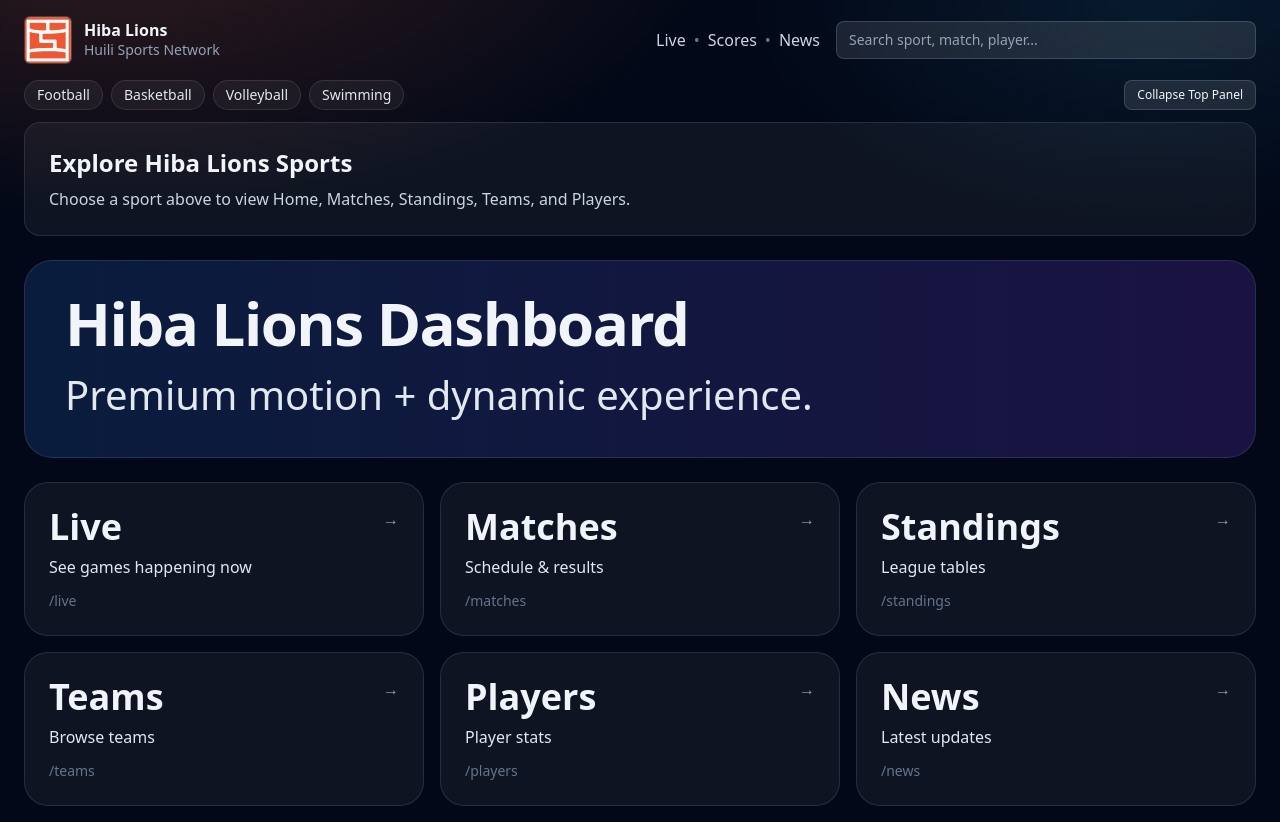
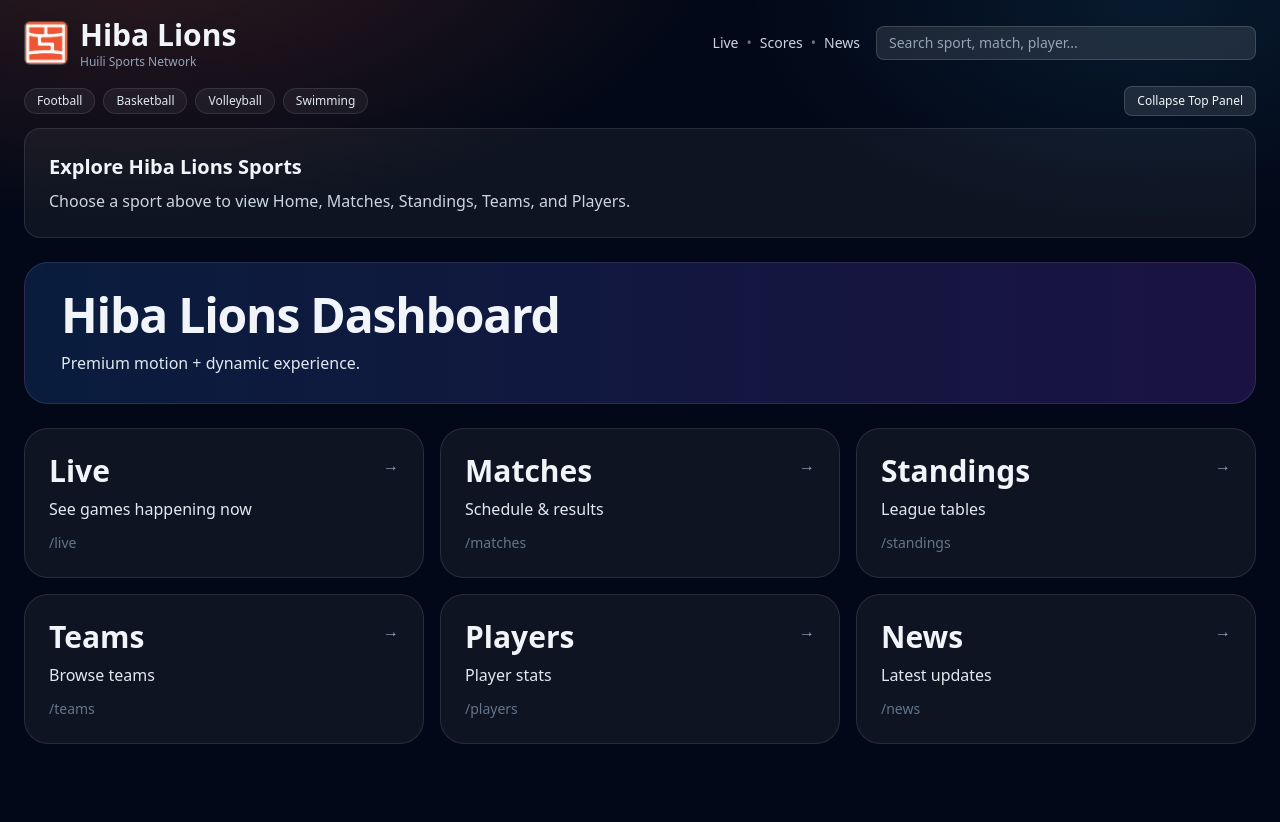
Before and after one commit to michaelfang1234/MichaelF, a Next.js app: page / in a window 1280 px wide. After the commit the page ends 800 px from the top, so only its background shows below. Built offline with nearby package versions, Linux system fonts and the light colour scheme.

Commit message:
Fine tune typography and spacing: slightly reduce header, hero, cards, nav and sports panel scale

```diff
--- a/src/app/page.tsx
+++ b/src/app/page.tsx
@@ -15,9 +15,9 @@
     <main className="space-y-6">
       <SportsBar />
 
-      <section className="rounded-[28px] border border-white/10 bg-gradient-to-r from-[#102a56]/60 to-[#2c1a5f]/60 px-10 py-8">
-        <h2 className="text-6xl font-semibold tracking-tight">Hiba Lions Dashboard</h2>
-        <p className="mt-3 text-[40px] text-slate-200">Premium motion + dynamic experience.</p>
+      <section className="rounded-[24px] border border-white/10 bg-gradient-to-r from-[#102a56]/60 to-[#2c1a5f]/60 px-9 py-7">
+        <h2 className="text-5xl font-semibold tracking-tight">Hiba Lions Dashboard</h2>
+        <p className="mt-3 text-\[34px\] text-slate-200">Premium motion + dynamic experience.</p>
       </section>
 
       <section className="grid gap-4 md:grid-cols-2 xl:grid-cols-3">
@@ -28,7 +28,7 @@
             className="group rounded-3xl border border-white/10 bg-white/5 p-6 transition hover:bg-white/10"
           >
             <div className="flex items-start justify-between">
-              <h3 className="text-4xl font-semibold">{c.title}</h3>
+              <h3 className="text-3xl font-semibold">{c.title}</h3>
               <span className="text-slate-400 transition group-hover:translate-x-1">→</span>
             </div>
             <p className="mt-2 text-slate-200">{c.desc}</p>
--- a/src/components/site-header.tsx
+++ b/src/components/site-header.tsx
@@ -8,12 +8,12 @@
   return (
     <header className="mb-4 flex items-center justify-between gap-4">
       <Link href="/" className="flex items-center gap-3">
-        <div className="h-12 w-12 overflow-hidden rounded-md border border-white/15 bg-white/5">
+        <div className="h-11 w-11 overflow-hidden rounded-md border border-white/15 bg-white/5">
           <img src="/hiba-logo.png" alt="Hiba Lions" className="h-full w-full object-cover" />
         </div>
         <div>
-          <h1 className="text-4 font-semibold leading-tight">Hiba Lions</h1>
-          <p className="text-sm text-slate-400">Huili Sports Network</p>
+          <h1 className="text-3xl font-semibold leading-tight">Hiba Lions</h1>
+          <p className="text-xs text-slate-400">Huili Sports Network</p>
         </div>
       </Link>
 
--- a/src/components/sports-bar.tsx
+++ b/src/components/sports-bar.tsx
@@ -51,7 +51,7 @@
 
   function renderContent() {
     if (!activeSport) {
-      return <div className="rounded-2xl border border-white/10 bg-white/5 p-6"><h2 className="text-2xl font-semibold">Explore Hiba Lions Sports</h2><p className="mt-2 text-slate-300">Choose a sport above to view Home, Matches, Standings, Teams, and Players.</p></div>;
+      return <div className="rounded-2xl border border-white/10 bg-white/5 p-6"><h2 className="text-xl font-semibold">Explore Hiba Lions Sports</h2><p className="mt-2 text-slate-300">Choose a sport above to view Home, Matches, Standings, Teams, and Players.</p></div>;
     }
     if (activeSection === "Matches") return <div className="rounded-xl border border-white/10 bg-black/20 p-4"><Link href={`/matches/sport?name=${activeSport.toLowerCase()}`} className="inline-block rounded-lg border border-white/15 bg-white/10 px-3 py-1.5 text-sm hover:bg-white/20">Open Matches</Link></div>;
     if (activeSection === "Standings") return renderStandings();
@@ -65,7 +65,7 @@
         <div className="flex flex-wrap gap-2">
           {sports.map((s) => (
             <button key={s} onClick={() => { setActiveSport(s); setActiveSection("Home"); }}
-              className={clsx("rounded-full border px-3 py-1 text-sm transition", activeSport === s ? "border-[#F26A3D]/50 bg-[#F26A3D]/20 text-orange-100" : "border-white/10 bg-white/5 text-slate-200 hover:bg-white/10")}>
+              className={clsx("rounded-full border px-3 py-1 text-xs transition", activeSport === s ? "border-[#F26A3D]/50 bg-[#F26A3D]/20 text-orange-100" : "border-white/10 bg-white/5 text-slate-200 hover:bg-white/10")}>
               {s}
             </button>
           ))}
@@ -83,7 +83,7 @@
             <div className="space-y-2 lg:col-span-3">
               {sections.map((item) => (
                 <button key={item} onClick={() => setActiveSection(item)}
-                  className={clsx("w-full rounded-lg px-3 py-2 text-left text-sm transition", activeSection === item ? "bg-[#F26A3D] text-white" : "bg-white/5 text-slate-200 hover:bg-white/10")}>
+                  className={clsx("w-full rounded-lg px-3 py-2 text-left text-xs transition", activeSection === item ? "bg-[#F26A3D] text-white" : "bg-white/5 text-slate-200 hover:bg-white/10")}>
                   {item}
                 </button>
               ))}
--- a/src/components/top-nav.tsx
+++ b/src/components/top-nav.tsx
@@ -16,7 +16,7 @@
   const todayLives = useMemo(() => LIVE_LINKS.filter((x) => x.date === today), [today]);
 
   return (
-    <div className="relative flex items-center gap-2 text-slate-300">
+    <div className="relative flex items-center gap-2 text-sm text-slate-300">
       <button type="button" onClick={() => setOpenLive((v) => !v)} className="hover:text-white transition">
         Live
       </button>
--- a/src/components/top-search.tsx
+++ b/src/components/top-search.tsx
@@ -43,22 +43,22 @@
   }, [q, dataset]);
 
   return (
-    <div className="relative w-[420px] max-w-[55vw]">
+    <div className="relative w-[380px] max-w-[55vw]">
       <input
         value={q}
         onChange={(e) => { setQ(e.target.value); setOpen(true); }}
         onFocus={() => setOpen(true)}
         placeholder="Search sport, match, player..."
-        className="w-full rounded-lg border border-white/15 bg-white/10 px-3 py-2 text-sm text-white outline-none placeholder:text-slate-400 focus:border-[#F26A3D]/50"
+        className="w-full rounded-lg border border-white/15 bg-white/10 px-3 py-1.5 text-sm text-white outline-none placeholder:text-slate-400 focus:border-[#F26A3D]/50"
       />
 
       {open && q.trim() !== "" && (
         <div className="absolute right-0 z-50 mt-2 w-full overflow-hidden rounded-xl border border-white/10 bg-[#0f172a] shadow-2xl">
           {results.length === 0 ? (
-            <div className="px-3 py-2 text-sm text-slate-400">No results</div>
+            <div className="px-3 py-1.5 text-sm text-slate-400">No results</div>
           ) : (
             results.map((r, i) => (
-              <Link key={i} href={r.href} onClick={() => setOpen(false)} className="block border-b border-white/5 px-3 py-2 text-sm hover:bg-white/10">
+              <Link key={i} href={r.href} onClick={() => setOpen(false)} className="block border-b border-white/5 px-3 py-1.5 text-sm hover:bg-white/10">
                 <div className="font-medium">{r.title}</div>
                 <div className="text-xs text-slate-400">{r.sub}</div>
               </Link>
```
